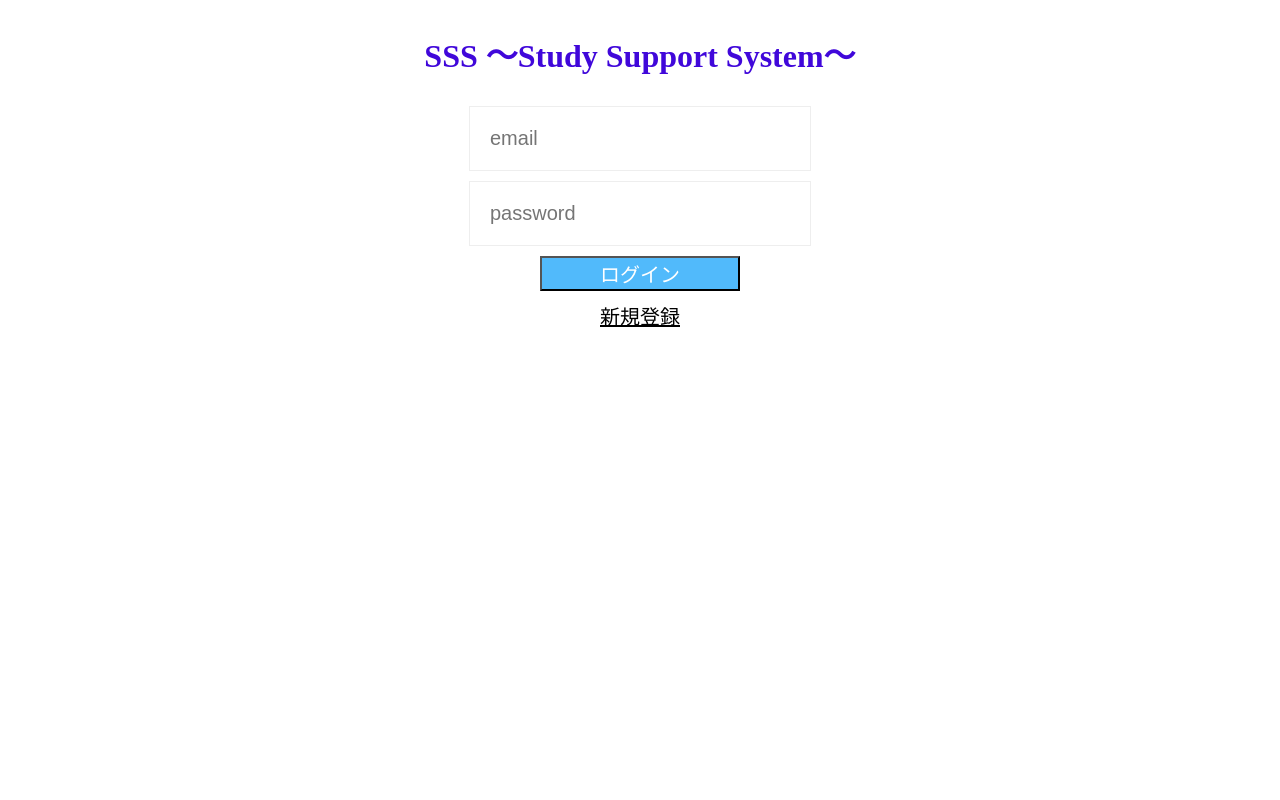
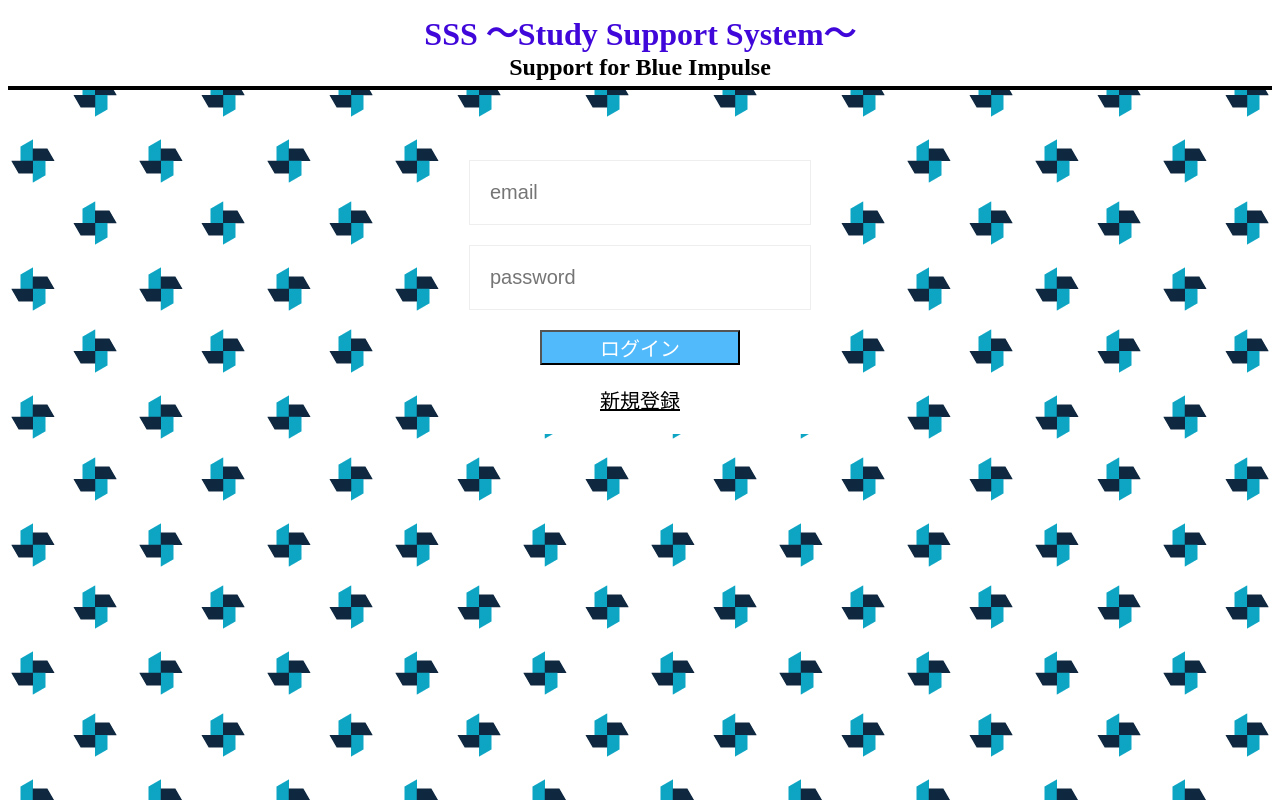
Before and after one commit to tomoyaima/hackathon_B, a plain HTML site: page html/templates/login.html in a window 1280 px wide. Drawn offline with Linux system fonts and the light colour scheme.

Commit message:
ログイン画面のデザイン修正

```diff
--- a/html/static/css/login.css
+++ b/html/static/css/login.css
@@ -1,19 +1,41 @@
 body{
     align-items: center;
-    text-align:center
+    text-align:center;
+    background-image: url("../image/pattern.jpg");
 }
 
 h1{
     color:#4007da;
-    margin:30px;
+    background-color: white;
+    margin: 0;
+
 }
 
-input[type="email"],input[type="password"]{
+h2{
+    margin: 0;
+    margin-bottom: 20px;
+    border-bottom: 4px solid black;
+    background-color: white;
+    padding-bottom:5px;
+}
+
+input[type="email"]{
     width:300px;
     padding:20px;
-    margin-bottom:10px;
+    margin-top: 20px;
+    margin-bottom:20px;
     border:1px solid #eee;
     font-size: 20px;
+    background-color: white;
+}
+
+input[type="password"]{
+    width:300px;
+    padding:20px;
+    margin-bottom:20px;
+    border:1px solid #eee;
+    font-size: 20px;
+    background-color: white;
 }
 
 input[type="button"]{
@@ -21,7 +43,7 @@ input[type="button"]{
     background:#51bafb;
     color:#fff;
     font-size: 20px;
-    margin-bottom: 10px;
+    margin-bottom: 20px;
 }
 
 input[type="button"]:hover{
@@ -31,8 +53,17 @@ input[type="button"]:hover{
 a{
     font-size: 20px;
     color: black;
+    padding:10px 10px;
 }
 
 a:hover{
     color: blue;
 }
+
+.format{
+    background-color: white;
+    width: 400px;
+    margin: 40px auto;
+    padding-top: 10px;
+    padding-bottom:20px;
+}
--- a/html/templates/login.html
+++ b/html/templates/login.html
@@ -7,14 +7,20 @@
     <title>Login</title>
 </head>
 <body>
-    <h1>SSS ～Study Support System～</h1>
+    <header>
+        <h1>SSS ～Study Support System～<h2> Support for Blue Impulse</h2></h1>
+    </header>
     <!-- <p id="load">Firebase SDK Loading&hellip;</p> -->
     <!-- <input type="text" id="user_name" placeholder="ユーザー名"> -->
-    <input type="email" id="email" placeholder="email"><br>
-    <input type="password" id="password" placeholder="password"><br>
 
-    <input type="button" onclick="login()" value="ログイン"><br>
-    <a href="./signup.html">新規登録</a><br>
+    <div class="format">
+        <input type="email" id="email" placeholder="email"><br>
+        <input type="password" id="password" placeholder="password"><br>
+        <input type="button" onclick="login()" value="ログイン"><br>
+        <a href="./signup.html">新規登録</a><br>
+    </div>
+
+
         <!-- Firebase App (the core Firebase SDK) is always required and must be listed first -->
         <script src="https://www.gstatic.com/firebasejs/7.23.0/firebase-app.js"></script>
 
```
Also changed, not shown: html/static/image/pattern.jpg (added).
